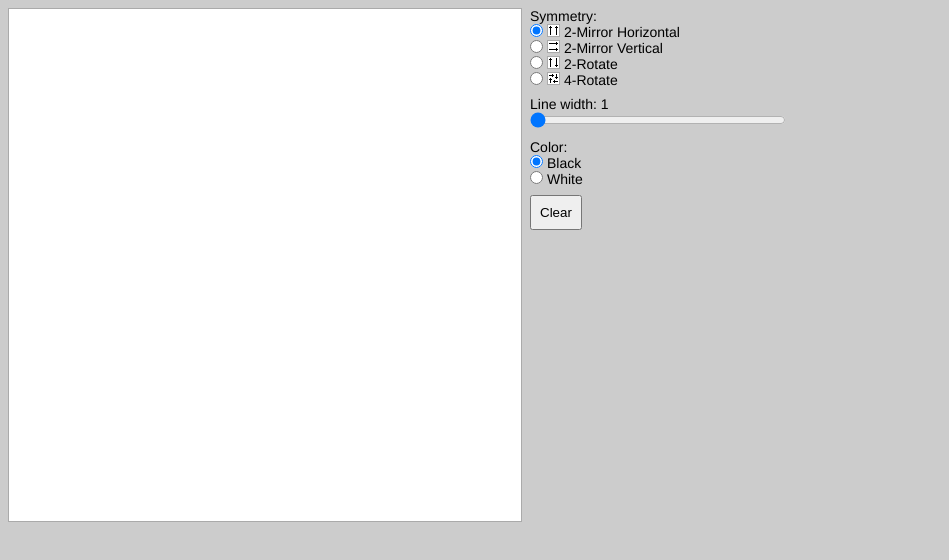
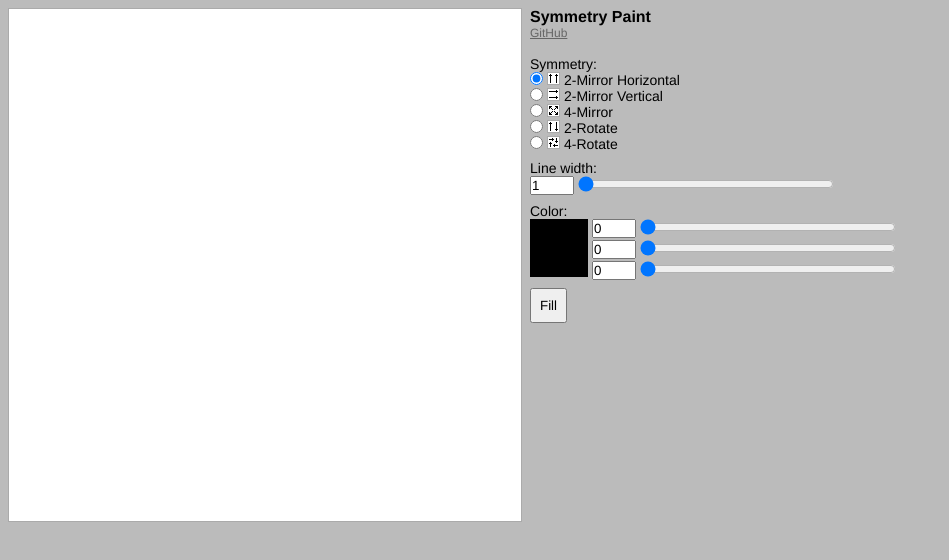
Before and after one commit to ahihi/symmetrypaint, a plain HTML site: page index.html in a window 1280 px wide. Shown: the whole page, without its empty margins (0-949 px from the left). Drawn offline with nearby package versions, Linux system fonts and the light colour scheme.

Commit message:
Add 4-Mirror, RGB sliders

```diff
--- a/styles.css
+++ b/styles.css
@@ -1,6 +1,11 @@
 * {
     margin: 0;
     padding: 0;
+    font-family: "Helvetica", "Arial", sans-serif;
+}
+
+a {
+    color: #666;
 }
 
 ul {
@@ -8,7 +13,7 @@ ul {
 }
 
 body {
-    background-color: #CCC;
+    background-color: #BBB;
 }
 
 #canvas {
@@ -22,6 +27,15 @@ body {
     padding: 8px 8px 8px 0;
     font-family: Helvetica, sans-serif;
     font-size: 14px;
+}
+
+#menu > h1 {
+    font-size: 16px;
+}
+
+#github {
+    font-size: 12px;
+    margin-bottom: 16px;
 }
 
 #menu > section {
@@ -41,14 +55,60 @@ body {
     padding-left: 4px;
 }
 
-#menu > section#line-width-section > input[type=range] {
+.slider {
+    margin-bottom: 2px;
+}
+
+.slider:last-child {
+    margin-bottom: 0;
+}
+
+.slider > input[type=number] {
+    display: block;
+    float: left;
+    width: 3em;
+}
+
+.slider > input[type=range] {
+    margin-left: 4px;
+    float: left;
     width: 256px;
+}
+
+.slider:after {
+    display: block;
+    font-size: 0;
+    visibility: hidden;
+    height: 0;
+    content: " ";
+    clear: both;
+}
+
+.colorbox {
+    border: 1px solid black;
+    margin-right: 4px;
+    width: 4em;
+    height: 4em;
+    float: left;
+}
+
+.ranges {
+    float: left;
+}
+
+.sliders:after {
+    display: block;
+    font-size: 0;
+    visibility: hidden;
+    height: 0;
+    content: " ";
+    clear: both;
 }
 
 #menu > section#symmetry-section > ul > li > label > img {
     margin-right: 4px;
 }
 
-#menu > section#clear-section > button {
+#menu > section#fill-section > button {
     padding: 8px;
 }
--- a/symmetrypaint.js
+++ b/symmetrypaint.js
@@ -1,3 +1,104 @@
+function eventX(e) {
+    return e.offsetX != undefined ? e.offsetX : e.layerX;
+}
+
+function eventY(e) {
+    return e.offsetY != undefined ? e.offsetY : e.layerY;
+}
+
+function setColor(ctx, color) {
+    ctx.fillStyle = color;
+    ctx.strokeStyle = color;
+}
+
+function slider(min, max, defaultValue, onUpdate) {
+    var container = $('<div class="slider">');
+
+    var field = $('<input type="number">');
+    field.attr("min", min);
+    field.attr("max", max);
+    container.append(field);
+
+    var slider = $('<input type="range">');
+    slider.attr("min", min);
+    slider.attr("max", max);
+    container.append(slider);
+
+    var sliderObj = {
+        "container": container,
+        "slider": slider,
+        "field": field,
+        "value": undefined,
+        "default": defaultValue
+    };
+
+    var updateValue = function(value) {
+        sliderObj.value = value;
+        slider.attr("value", value);
+        field.attr("value", value);
+        if(onUpdate) {
+            onUpdate(value);
+        }
+    };
+    updateValue(defaultValue);
+
+    slider.on("input change", function(e) {
+        var value = slider.attr("value");
+        updateValue(value);
+    });
+
+    field.on("input change", function(e) {
+        var value = field.attr("value");
+        updateValue(value);
+    });
+
+    return sliderObj;
+}
+
+function rgbSliders(ctx) {
+    var container = $('<div class="sliders">');
+
+    var slidersObj = {
+        "container": container,
+        "value": {},
+        "cssColor": undefined
+    };
+
+    var colorBox = $('<div class="colorbox">');
+    container.append(colorBox);
+
+    var ranges = $('<div class="ranges">');
+    {
+        var components = ["red", "green", "blue"];
+        for(var i = 0; i < components.length; i++) {
+            var component = components[i];
+
+            slidersObj.value[component] = undefined;
+            var updateComponent = function(comp) {
+                return function(value) {
+                    var rgb = slidersObj.value
+                    rgb[comp] = value;
+
+                    var color = "rgb("
+                              + components.map(function(c) { return rgb[c] }).join(", ")
+                              + ")";
+                    colorBox.css("background-color", color);
+
+                    if(ctx) {
+                        setColor(ctx, color);
+                    }
+                };
+            }(component);
+
+            slidersObj[component] = slider(0, 255, 0, updateComponent);
+            ranges.append(slidersObj[component].container);
+        }
+    }
+    container.append(ranges);
+
+    return slidersObj;
+}
+
 $(function() {
     var CANVAS_SIZE = 512;
     var LINE_WIDTH_MIN = 1;
@@ -10,11 +111,12 @@ $(function() {
     var height = canvas.attr("height");
     var ctx = canvas[0].getContext("2d");
 
-    function clear() {
-        ctx.fillStyle = colorValue(!color);
+    function fill() {
         ctx.fillRect(0, 0, width, height);
-        setColor(color);
     }
+
+    setColor(ctx, "#FFFFFF");
+    fill();
 
     function sym_2_mirror_h(x, y) {
         return [
@@ -28,6 +130,13 @@ $(function() {
             {x: x, y: y},
             {x: x, y: height-y}
         ];
+    }
+
+    function sym_4_mirror(x, y) {
+        var xs = sym_2_mirror_h(x, y);
+        return [].concat.apply([], xs.map(function(p) {
+            return sym_2_mirror_v(p.x, p.y);
+        }));
     }
 
     function sym_2_rotate(x, y) {
@@ -51,6 +160,7 @@ $(function() {
     var symmetries = [
         {name: "2-Mirror Horizontal", func: sym_2_mirror_h, image: "2-mirror-h"},
         {name: "2-Mirror Vertical", func: sym_2_mirror_v, image: "2-mirror-v"},
+        {name: "4-Mirror", func: sym_4_mirror, image: "4-mirror"},
         {name: "2-Rotate", func: sym_2_rotate, image: "2-rotate"},
         {name: "4-Rotate", func: sym_4_rotate, image: "4-rotate"}
     ];
@@ -59,19 +169,6 @@ $(function() {
         symmetry = symmetries[i].func;
     }
     setSymmetry(0);
-
-    var color;
-    function colorValue(col) {
-        return col ? "#000000" : "#FFFFFF";
-    }
-    function setColor(col) {
-        color = col;
-        var colorVal = colorValue(color);
-        ctx.fillStyle = colorVal;
-        ctx.strokeStyle = colorVal;
-    };
-    setColor(true);
-    clear();
 
     var drawing = false;
     var lastX;
@@ -86,24 +183,18 @@ $(function() {
 
             ctx.beginPath();
             ctx.moveTo(last.x, last.y);
-            ctx.arc(curr.x, curr.y, lineWidth/2.0, 0, 2*Math.PI);
+            ctx.arc(curr.x, curr.y, lineWidthSlider.value/2.0, 0, 2*Math.PI);
             ctx.fill();
 
             ctx.beginPath();
             ctx.moveTo(last.x, last.y);
-            ctx.lineWidth = lineWidth;
+            ctx.lineWidth = lineWidthSlider.value;
             ctx.lineTo(curr.x, curr.y);
             ctx.stroke();
         }
 
         lastX = x;
         lastY = y;
-    }
-    function eventX(e) {
-        return e.offsetX != undefined ? e.offsetX : e.layerX;
-    }
-    function eventY(e) {
-        return e.offsetY != undefined ? e.offsetY : e.layerY;
     }
     canvas.mousedown(function(e) {
         drawing = true;
@@ -122,6 +213,12 @@ $(function() {
     })
 
     var menu = $('<div id="menu">');
+
+    var header = $('<h1>Symmetry Paint</h1>')
+    menu.append(header);
+
+    var github = $('<p id="github"><a href="https://github.com/ahihi/symmetrypaint">GitHub</a></p>')
+    menu.append(github);
 
     var symmetrySection = $('<section id="symmetry-section">');
     {
@@ -161,75 +258,34 @@ $(function() {
     }
     menu.append(symmetrySection);
 
-    var lineWidth = LINE_WIDTH_MIN;
     var lineWidthSection = $('<section id="line-width-section">');
+    var lineWidthSlider;
     {
-        var lineWidthHeading = $("<h1>");
+        var lineWidthHeading = $("<h1>Line width:</h1>");
         lineWidthSection.append(lineWidthHeading);
 
-        var lineWidthCtl = $('<input type="range" id="line-width">');
-        lineWidthCtl.attr("min", LINE_WIDTH_MIN);
-        lineWidthCtl.attr("max", LINE_WIDTH_MAX);
-        lineWidthCtl.attr("value", lineWidth);
-        lineWidthSection.append(lineWidthCtl);
-
-        function updateLineWidth() {
-            var newLineWidth = lineWidthCtl.attr("value");
-            if(/^\d+$/.test(newLineWidth)) {
-                lineWidth = Math.max(LINE_WIDTH_MIN, Math.min(LINE_WIDTH_MAX, parseInt(newLineWidth)));
-            }
-            lineWidthCtl.attr("value", lineWidth);
-            lineWidthHeading.text("Line width: " + lineWidth);
-        }
-        lineWidthCtl.change(function(e) {
-            updateLineWidth();
-        });
-        updateLineWidth();
-
+        lineWidthSlider = slider(LINE_WIDTH_MIN, LINE_WIDTH_MAX, LINE_WIDTH_MIN);
+        lineWidthSection.append(lineWidthSlider.container);
     }
     menu.append(lineWidthSection);
 
     var colorSection = $('<section id="color-section">');
+    var colorSliders = rgbSliders(ctx);
     {
         colorSection.append($("<h1>Color:</h1>"));
-
-        var colorList = $("<ul>");
-        {
-            var blackLi = $("<li>");
-            {
-                var blackRadio = $('<input type="radio" id="color-black" name="color" value="black" checked>');
-                blackRadio.click(function() {
-                    setColor(true);
-                });
-                blackLi.append(blackRadio);
-                blackLi.append($('<label for="color-black">Black</label>'));
-            }
-            colorList.append(blackLi);
-
-            var whiteLi = $("<li>");
-            {
-                var whiteRadio = $('<input type="radio" id="color-white" name="color" value="white">');
-                whiteRadio.click(function() {
-                    setColor(false);
-                });
-                whiteLi.append(whiteRadio);
-                whiteLi.append($('<label for="color-white">White</label>'));
-            }
-            colorList.append(whiteLi);
-        }
-        colorSection.append(colorList);
+        colorSection.append(colorSliders.container);
     }
     menu.append(colorSection);
 
-    var clearSection = $('<section id="clear-section">');
+    var fillSection = $('<section id="fill-section">');
     {
-        var clearButton = $("<button>Clear</button>");
-        clearButton.click(function() {
-            clear();
+        var fillButton = $("<button>Fill</button>");
+        fillButton.click(function() {
+            fill();
         });
-        clearSection.append(clearButton);
+        fillSection.append(fillButton);
     }
-    menu.append(clearSection);
+    menu.append(fillSection);
 
     var body = $("body");
     body.append(canvas);
```
Also changed, not shown: 4-mirror.png (added).
